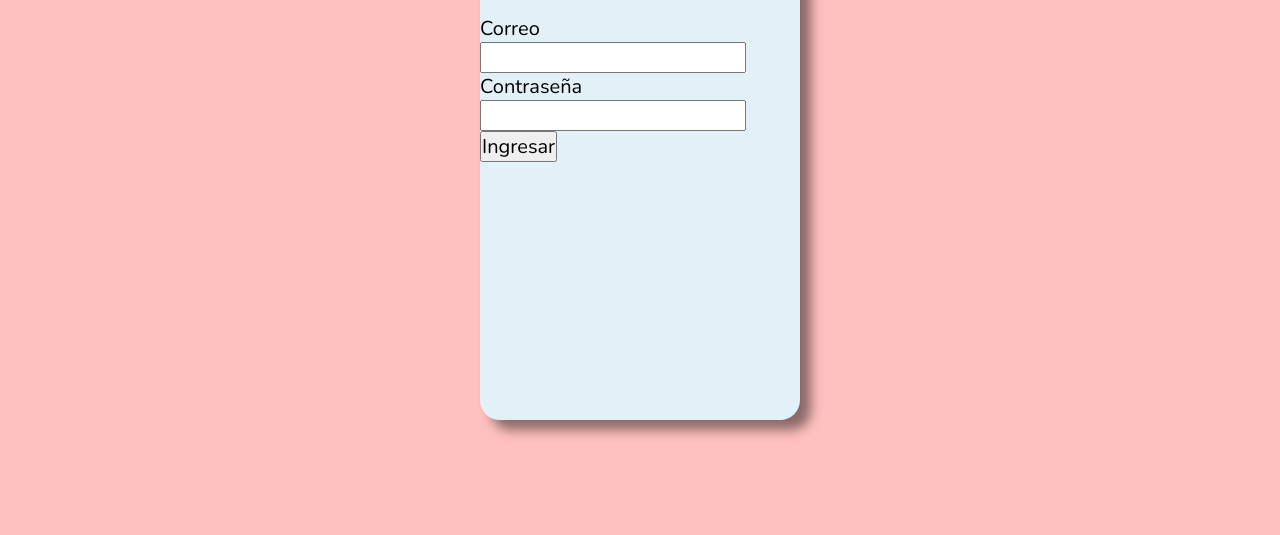
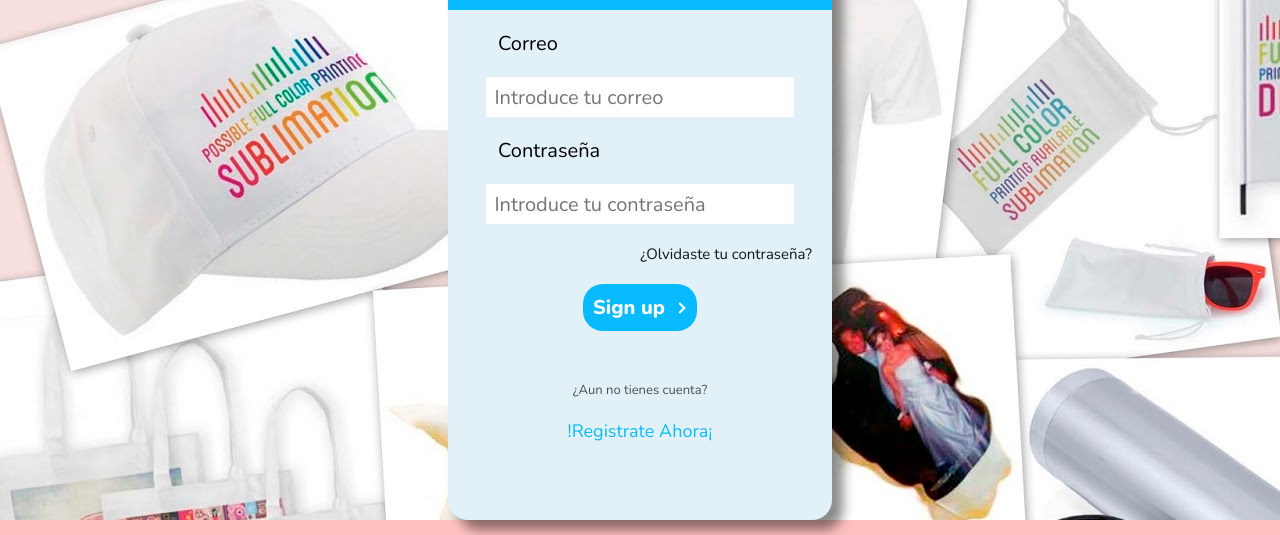
Before and after one commit to Allison05Reyes/sublime, a plain HTML site: page pages/login.html in a window 1280 px wide. Shown: the part 265-800 px from the top of the page. Drawn offline with nearby package versions, Linux system fonts and the light colour scheme.

Commit message:
formulario

```diff
--- a/css/styles.css
+++ b/css/styles.css
@@ -171,7 +171,6 @@ body {
 .contenido_2 {
     height: 100%;
     width: 50%;
-    background-color: ;
     border-bottom-left-radius: 70px;
     text-align: center;
 }
@@ -290,10 +289,10 @@ body {
     display: flex;
     justify-content: center;
     width: 100%;
-    height: 500px;
+    height: 600px;
   }
   .form{
-    width: 25%;
+    width: 30%;
     height: 100%;
     background-color: #e2f1f8;
     border-radius: 20px;
@@ -313,7 +312,124 @@ body {
     font-size: 30px;
     top: 25%;
   }
-  .btn-log{
+  .form > label, input{
+    display: block;
+    margin: 20px;
+  }
+  .form > label{
+    text-align: start;
+    margin-left: 50px;
+  }
+  .form > input{
+    border: none;
+    width: 80%;
+    height: 40px;
+    margin: 0 auto;
+    padding: 8px;
+  }
+  .form > input:hover,
+  .form > input:focus{
+    border-bottom: #08bbff solid 4px;
+    border-radius: 10px;
+    outline: none;
+  }
+  .recover-pass{
+    font-size: 15px;
+    display: block;
+    text-align: end;
+    margin: 20px;
+    color: #151616;
+    text-decoration: none;
+
+  }
+  .ingresar {
+    --primary-color: #08bbff;
+    --secondary-color: #fff;
+    --hover-color: #111;
+    --arrow-width: 10px;
+    --arrow-stroke: 2px;
+    box-sizing: border-box;
+    border: 0;
+    border-radius: 20px;
+    color: var(--secondary-color);
+    padding: 10px;
+    background: var(--primary-color);
+    display: flex;
+    transition: 0.2s background;
+    align-items: center;
+    gap: 0.6em;
+    font-weight: bold;
+    margin: 0 auto;
+
+  }
+
+  .ingresar .arrow-wrapper {
+    display: flex;
+    justify-content: center;
+    align-items: center;
+  }
+
+  .ingresar .arrow {
+    margin-top: 1px;
+    width: var(--arrow-width);
+    background: var(--primary-color);
+    height: var(--arrow-stroke);
+    position: relative;
+    transition: 0.2s;
+  }
+
+  .ingresar .arrow::before {
+    content: "";
+    box-sizing: border-box;
+    position: absolute;
+    border: solid var(--secondary-color);
+    border-width: 0 var(--arrow-stroke) var(--arrow-stroke) 0;
+    display: inline-block;
+    top: -3px;
+    right: 3px;
+    transition: 0.2s;
+    padding: 3px;
+    transform: rotate(-45deg);
+  }
+
+  .ingresar:hover {
+    background-color: var(--hover-color);
+  }
+
+  .ingresar:hover .arrow {
+    background: var(--secondary-color);
+  }
+
+  .ingresar:hover .arrow:before {
+    right: 0;
+  }
+  .registrar-text{
+    font-size: 13px;
+    color: #4d4d4d;
+    text-align: center;
+    margin-top:50px;
+  }
+  .registrate{
+    display: block;
+    color:#08bbff;
+    font-size: 18px;
+    text-align: center;
+    margin: 20px;
+    text-decoration: none;
+  }
+  .fondo-login{
+    height: 600px;
+    background-image: url(../img/Sublimacion.jpg);
+  }
+  .ubicacion{
+    display: flex;
+    width: 100%;
+    height: auto;
+    justify-content: space-evenly;
+    background-color: whitesmoke;
+  }
+  .mapa{
+    margin: 20px;
 
   }
 
--- a/pages/login.html
+++ b/pages/login.html
@@ -8,6 +8,7 @@
     <title>Iniciar Sesion | Sublime Art</title>
     <link rel="stylesheet" href="../css/styles.css">
 </head>
+<body>
 <header class="header">
     <div class="logo">
 
@@ -20,17 +21,27 @@
 </ul>
     </nav>
     </header>
+    <div class="fondo-login">
     <section class="contenedor-form">
         <form action="" class="form">
             <div class="titulo-form">
                 <h3>Log In</h3>
             </div>
-            <label for="">Correo</label>
-            <input type="email" class="correo" name="correo" id="correo">
-            <label for="">Contraseña</label>
-            <input type="password" class="contraseña" id="contraseña" id="contraseña">
-            <button class="btn-log">Ingresar</button>
+            <label for="correo">Correo</label>
+            <input type="email" class="correo" name="correo" id="correo" placeholder="Introduce tu correo" required>
+            <label for="contraseña">Contraseña</label>
+            <input type="password" class="contraseña" id="contraseña" name="contraseña" placeholder="Introduce tu contraseña" required>
+            <a href="" class="recover-pass">¿Olvidaste tu contraseña?</a>
+            <button class="ingresar">
+                Sign up
+                <div class="arrow-wrapper">
+                    <div class="arrow"></div>
+                </div>
+            </button>
+           <p class="registrar-text"> ¿Aun no tienes cuenta?</p>
+           <a class="registrate" href="./registrar.html">!Registrate Ahora¡</a>
         </form>
     </section>
+</div>
 </body>
 </html>
```
Also changed, not shown: index.html (+13 -1 lines), img/Sublimacion.jpg (added), img/ingresar.png (added).
